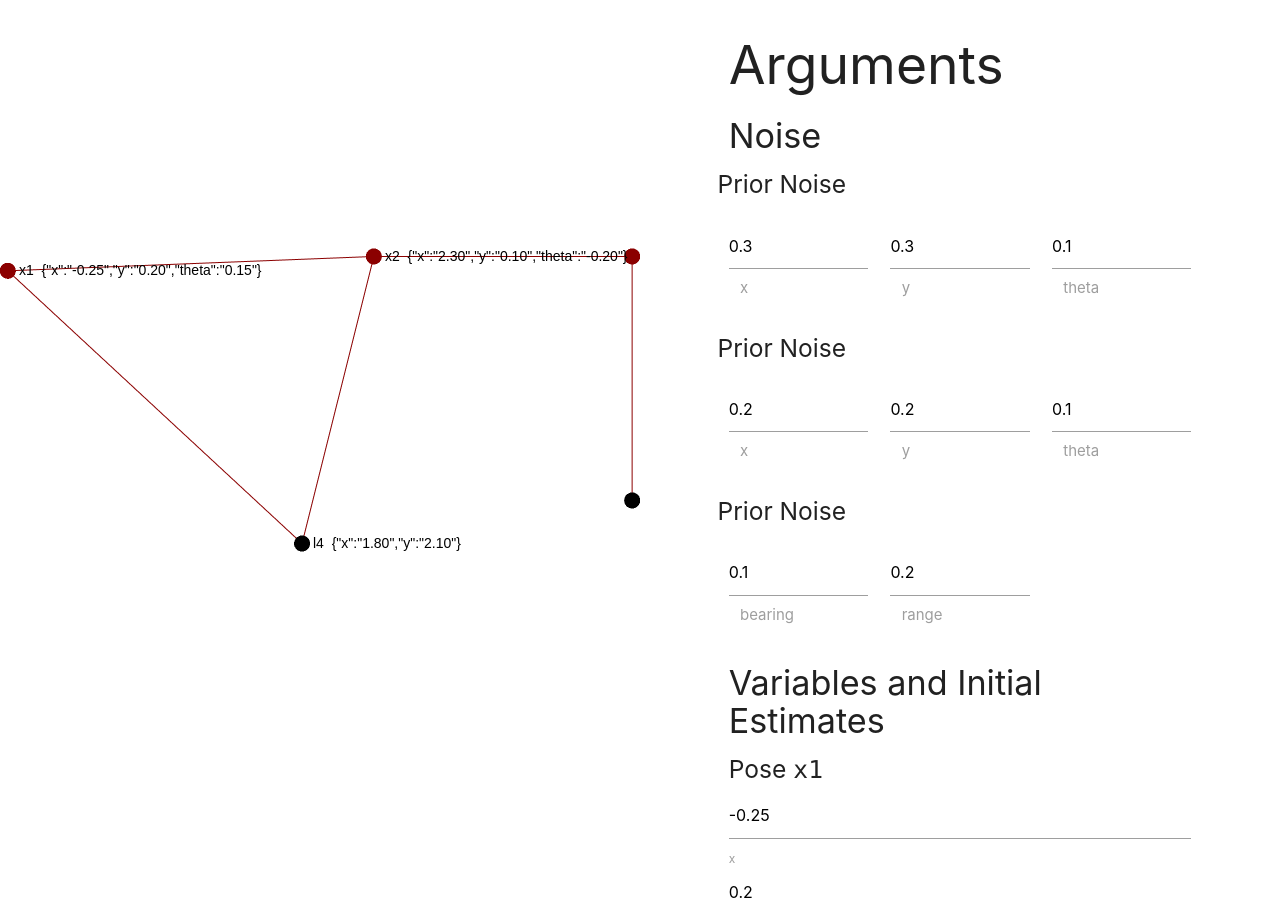
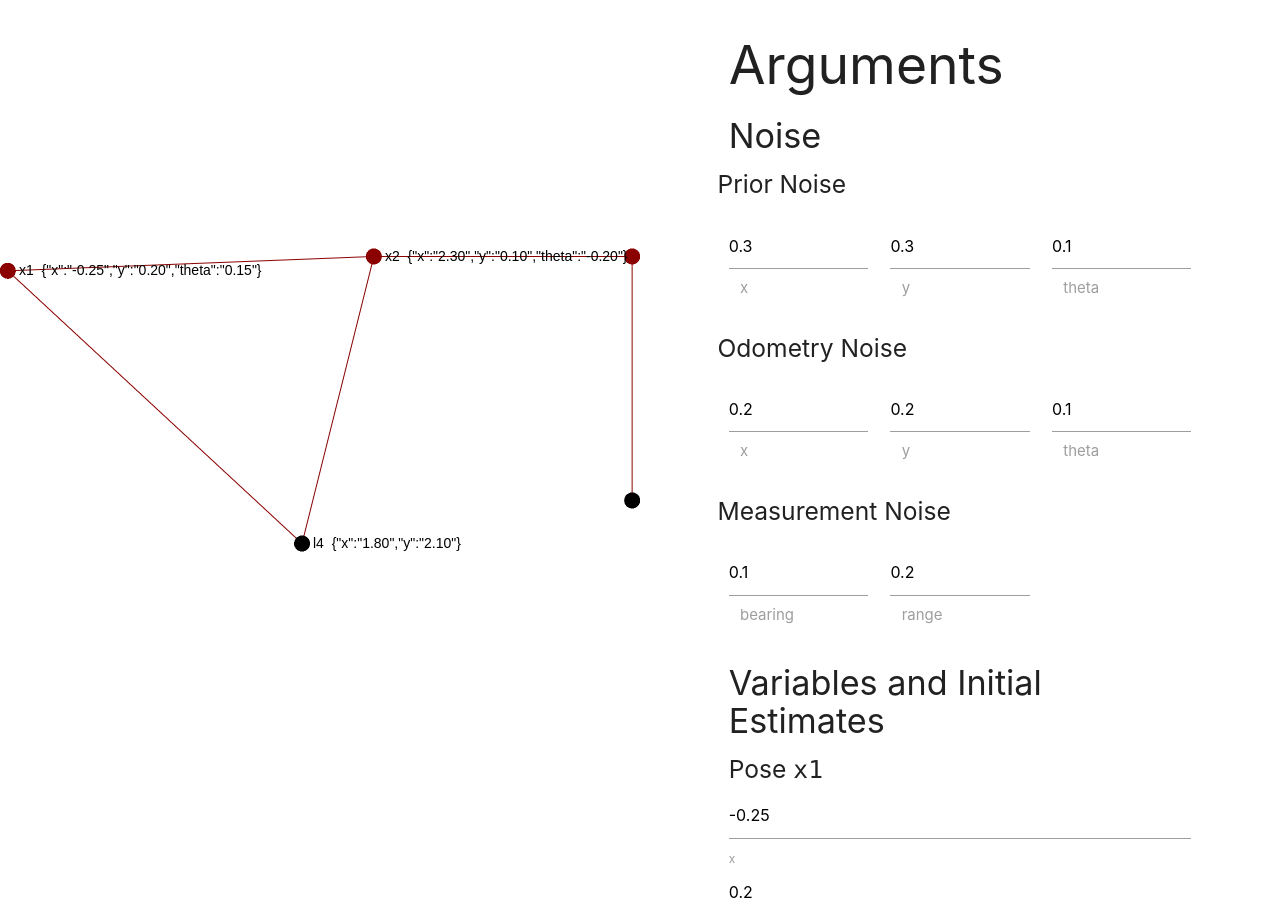
Before and after one commit to JerAguilon/GTSAM-OPT-Server, a React (Create React App) app in the folder frontend/: page / in a window 1280 px wide. Built offline with nearby package versions, Linux system fonts and the light colour scheme.

Commit message:
Form fix

```diff
--- a/frontend/src/components/Form.js
+++ b/frontend/src/components/Form.js
@@ -216,7 +216,7 @@ class SlamForm extends Component {
                       </div>
                     </div>
                     <div className="row">
-                      <h5>Prior Noise</h5>
+                      <h5>Odometry Noise</h5>
                       <div className="input-field col s4">
                           <Field name={"odometryNoise[0]"} component="input" placeholder="x" />
                           <label>x</label>
@@ -231,7 +231,7 @@ class SlamForm extends Component {
                       </div>
                     </div>
                     <div className="row">
-                      <h5>Prior Noise</h5>
+                      <h5>Measurement Noise</h5>
                       <div className="input-field col s4">
                           <Field name={"measurementNoise[0]"} component="input" placeholder="bearing" />
                           <label>bearing</label>
```
